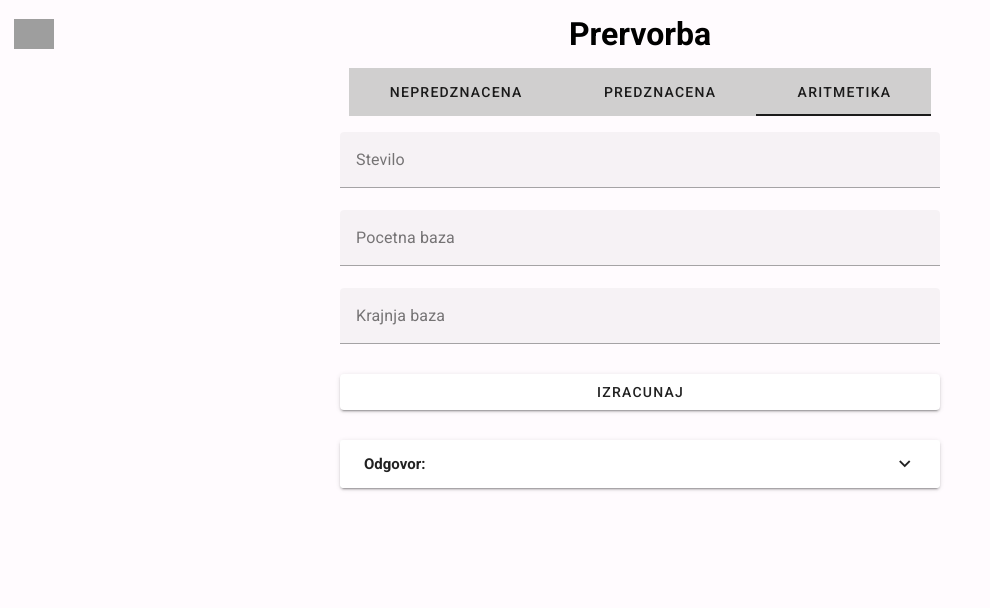
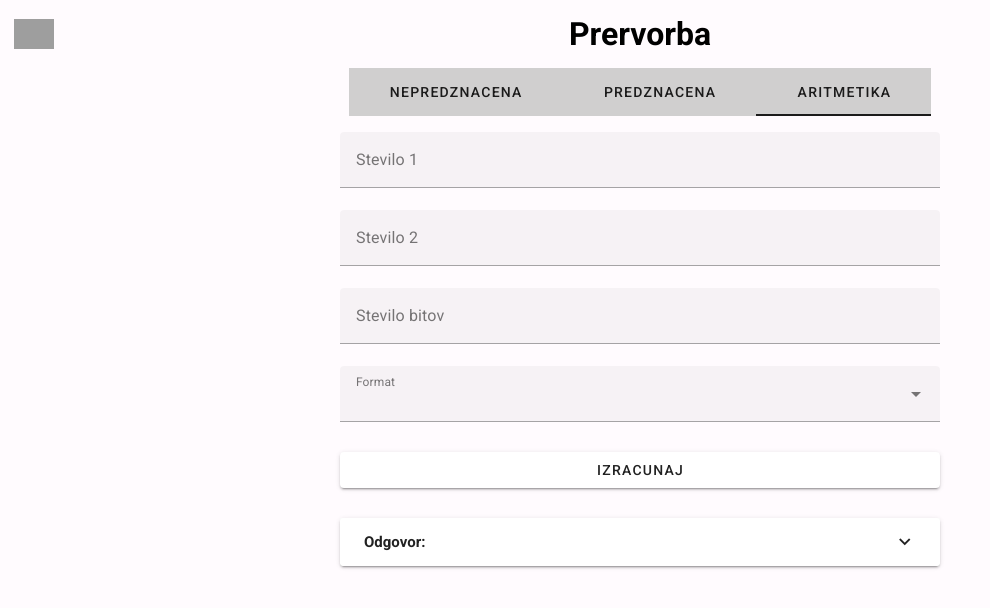
Before and after one commit to ARS-vaje/ARS-vaje.github.io, a Vue app: page /pretvorba in a window 1280 px wide. Both pictures are taken after a click on the tab "ARITMETIKA". Shown: the top 608 px of the page, without its empty margins (0-990 px from the left). Built offline with nearby package versions, Linux system fonts and the light colour scheme; grey boxes are pictures that could not be loaded.

Commit message:
Finished Aritmetika

```diff
--- a/src/components/PretvorbaComponents/Aritmetika.vue
+++ b/src/components/PretvorbaComponents/Aritmetika.vue
@@ -2,22 +2,28 @@
     <v-container fluid style="display: flex; align-items: center; flex-direction: column;">
         <!-- Ovde krece sadrzaj pod stranice-->
         <v-sheet width="600" style="background-color: transparent;">
-            <v-form @submit.prevent="submit"> <!--validate-on="submit lazy"-->
+            <v-form v-model="isFormValid" @submit.prevent="submit"> <!--validate-on="submit lazy"-->
                 <v-text-field
-                    v-model="num"
+                    v-model="num1"
                     :rules="rulesStev"
-                    label="Stevilo"
+                    label="Stevilo 1"
                 ></v-text-field>
                 <v-text-field
-                    v-model="b1"
-                    :rules="rulesNum"
-                    label="Pocetna baza"
+                    v-model="num2"
+                    :rules="rulesStev"
+                    label="Stevilo 2"
                 ></v-text-field>
                 <v-text-field
-                    v-model="b2"
+                    v-model="b"
                     :rules="rulesNum"
-                    label="Krajnja baza"
+                    label="Stevilo bitov"
                 ></v-text-field>
+                <v-select
+                    v-model="format"
+                    :items="formats"
+                    :rules="[v => !!v || 'Format is required']"
+                    label="Format"
+                ></v-select>
 
                 <v-btn
                     :loading="loading"
@@ -33,11 +39,11 @@
 
                 <v-expansion-panel>
                     <v-expansion-panel-title>
-                        <b>Odgovor: </b> {{ num2 }}
+                        <b>Odgovor: </b> {{odgovor }}
                     </v-expansion-panel-title>
                     <!-- Ovde krece postupak -->
                     <v-expansion-panel-text>
-                        <pre> {{ postopek }} </pre>
+                        <pre style="white-space: pre-wrap;"> {{ postopek }} </pre>
                     </v-expansion-panel-text>
 
                 </v-expansion-panel>
@@ -54,17 +60,24 @@ export default {
     name: 'PretvorbaNepredznacena',
     data: vm => ({
         loading: false,
-        num: '',
+        isFormValid: false,
+        num1: '',
         num2: '',
-        b1: '',
-        b2: '',
+        b: '',
+        format: '',
+        formats: [
+            'Nepredznaceno',
+            'Dvojiski komplement'
+        ],
+        odgovor: '',
         postopek: '',
         rulesNum: [
             (num:any) => {
                 if (Number(num) == num) return true
 
                 return 'Enter a valid number'
-            }
+            },
+            (v:any) => !!v || 'Number is required'
         ],
         rulesStev: [
             (s:any) => {
@@ -81,7 +94,8 @@ export default {
                     }
                 }
                 return true
-            }
+            },
+            (v:any) => !!v || 'Number is required'
         ],
         timeout: 0,
         panel: null,
@@ -104,108 +118,148 @@ export default {
             return c
         },
         async submit(event: any) {
+            if(!this.isFormValid) return
             this.loading = true
             this.readonly = false
             this.postopek = ''
-            let n = this.num.split('.')[0]
-            let nDec = this.num.split('.')[1]
-            if(!nDec) {
-                nDec = ''
-            }
-            let a = Number(this.b1)
-            let b = Number(this.b2)
-            //console.log('broj: ', n, ' ', nDec, ' baza 1: ', a, ' baza 2: ', b)
-            // Pretvaramo broj iz jedne u drugu bazu + treba da radi i za racionalne
-            // 1. ako broj nije u bazi 10 onda ga pretvorimo u bazu 10
-            let m = 0
-            let mDec = 0
-            if(a != 10) {
-                let pos1 = '' // za generalni deo postupka
-                let pos2 = '' // jer se u istom foru racunaju sve stvari
-                pos1 += 'Stevilo pretvorimo u bazo 10 \n'
-                if(nDec.length > 0){
-                    pos1 += n + '.' + nDec + '(' + a + ')' + ' = '
+
+            if(this.format == 'Nepredznaceno'){
+                let a = this.num1.split('')
+                let b = this.num2.split('')
+                let bits = []
+                let stbit =  Number(this.b)
+                let pos1 = ''
+                if(a.length < stbit){
+                    pos1 += 'Razirimo prvo stevilo na ' + stbit + ' bitov\n'
+                    while(a.length < stbit){ a.unshift('0') }
+                    pos1 += this.num1 + ' => ' + a.join('') + '\n'
+                }
+                if(b.length < stbit){
+                    pos1 += 'Razirimo drugo stevilo na ' + stbit + ' bitov\n'
+                    while(b.length < stbit){ b.unshift('0') }
+                    pos1 += this.num2 + ' => ' + b.join('') + '\n'
+                }
+                // zapis
+                if(pos1.length == 0){
+                    pos1 += ' ' + a.join('') + '\n'
                 }else{
-                    pos1 += n + '(' + a + ')' + ' = '
-                }
-                for(let i = 0; i < n.length; i++) {
-                    let c = n[i]
-                    pos1 += this.pretvori(c) + 'x' + a + '^' + (n.length - i - 1).toString() + ' + '
-                    let k = this.pretvori(c) * Math.pow(a, n.length - i - 1)
-                    m += k
-                    pos2 += k.toString() + ' + '
-                }
-                for(let i = 0; i < nDec.length; i++) {
-                    let c = nDec[i]
-                    pos1 += this.pretvori(c) + 'x' + a + '^' + (-1 - i).toString() + ' + '
-                    let k = this.pretvori(c) * Math.pow(a, -1 - i)
-                    mDec += k
-                    pos2 += k.toString() + ' + '
-                }
-                pos1 = pos1.substring(0, pos1.length - 2)
-                pos2 = pos2.substring(0, pos2.length - 2)
-                pos1 += ' = \n'
-                pos1 += '= ' + pos2 + ' = \n' + (m + mDec).toString()
-                this.postopek += pos1 + '\n\n'
-            }else{
-                m = Number(n)
-                mDec = Number('0.' + nDec)
-            }
-            console.log('m je ', m , ' mDec je ', mDec)
-            //this.num2 = n + nDec // <- ovo je broj u bazi 10, n njegov ceo deo i nDec njegov ulomljeni deo sa 0. na pocetku
-            //this.num2 = Number(n.toString() + '.' + nDec.toString())
-            let mCopy = m
-            let mDecCopy = mDec
-            if(b!=10){
-                // 2. Gledamo prvo ceo deo broja
-                let kon = ''
-                let pos1 = 'Pretvorimo stevilo iz baze 10 v bazo ' + b.toString() + '\n'
-                while(m > 0) {
-                    console.log('m je ', m, ' m % b je ', m%b)
-                    kon += this.pretvoriNazad( m % b )
-                    console.log('kon je ', kon)
-                    pos1 += m.toString() + ' / ' + b.toString() + ' = ' + Math.floor(m / b) + ' + ' + (m%b).toString() + '\n'
-                    m = Math.floor(m / b)
-                }
-                this.postopek += pos1 + '\n'
-                kon = this.reverse(kon)
-                console.log('konacno kon je ', kon)
-
-                // 3. Sada gledamo razlomljeni deo broja
-                let raz = ''
-                let x = mDec
-                pos1 = ''
-                //pos1 = x.toString() + ' x '  + b.toString() + ' = ' + (x*b).toString() + '\n'
-                //x = x * b
-                for(let i = 0; i < 10 && Number(x) == x; i++) {
-                    pos1 += x.toString() + ' x '  + b.toString() + ' = ' + (x*b).toString() + '\n'
-                    x = x * b
-                    console.log('x je ', x)
-                    raz += this.pretvoriNazad( Math.floor(x) )
-                    console.log('raz je ', raz)
-                    x = Number('0.' + x.toString().split('.')[1])
-                    //pos1 += x.toString() + ' x '  + b.toString() + ' = ' + (x*b).toString() + '\n'
-                    //x = x * b
+                    pos1 += '  ' + a.join('') + '\n'
                 }
 
+                pos1 += '+ ' + b.join('') + '\n'
+                pos1 += '-'.repeat(stbit+2) + '\n'
+                let o = 0
+                for(let i = stbit-1; i>=0; i--){
+                    let a1 = Number(a[i])
+                    let b1 = Number(b[i])
+                    let s = a1 + b1 + o
+                    if(s>1){
+                        s = s%2
+                        o = 1
+                    }else{
+                        o = 0
+                    }
+                    bits.unshift(s)
+                }
+                if(o!=0){
+                    pos1 += ' ' + o + bits.join('') + '\n'
+                    pos1 += 'pojavi se prenos\n'
+                }else{
+                    pos1 += '  ' + bits.join('') + '\n'
+                }
+                this.odgovor = bits.join('')
+                this.postopek = pos1
+            }else{
+                // 2'K
+                let pos1 = ''
+                let a = this.num1.split('')
+                if(a[0]=='-'){
+                    a.shift()
 
+                    for(let i = 0;i < a.length;i++){
+                        a[i] = Number(!Number(a[i])).toString()
+                    }
 
-                if(raz.length > 0 && Number(raz) != 0) {
-                    this.num2 = kon.toString() + '.' + raz.toString()
-                    this.postopek += pos1 + '\n'
-                } else {
-                    this.num2 = kon.toString()
+                    let s = 1
+                    let i = a.length - 1
+                    while(s == 1){
+                        a[i] = (Number(a[i])+1).toString()
+                        if(a[i]=='2'){
+                            a[i] = '0'
+                            i -= 1
+                        }else{
+                            s = 0
+                        }
+                    }
+                    pos1 += 'Ker prvo stevilo ima - spredi negiramo vse bite in pristejemo 1\n'
+                    pos1 += this.num1 + ' => ' + a.join('') + '\n'
                 }
-                if(nDec.length > 0) {
-                    nDec = '.' + nDec
+                let b = this.num2.split('')
+                if(b[0]=='-'){
+                    b.shift()
+                    for(let i = 0;i < b.length;i++){
+                        b[i] = Number(!Number(b[i])).toString()
+                    }
+                    let s = 1
+                    let i = b.length - 1
+                    while(s == 1){
+                        b[i] = (Number(b[i])+1).toString()
+                        if(b[i]=='2'){
+                            b[i] = '0'
+                            i -= 1
+                        }else{
+                            s = 0
+                        }
+                    }
+                    pos1 += 'Ker drugo stevilo ima - spredi negiramo vse bite in pristejemo 1\n'
+                    pos1 += this.num2 + ' => ' + b.join('') + '\n'
                 }
-                if(a!=10){
-                    this.postopek += n + nDec + '(' + a + ')' + ' = ' + (mCopy + mDecCopy).toString() + ' = ' + this.num2 + '(' + b.toString() + ')' + '\n'
+                let bits = []
+                let stbit =  Number(this.b)
+
+                if(a.length < stbit){
+                    pos1 += 'Razirimo prvo stevilo na ' + stbit + ' bitov\n'
+                    while(a.length < stbit){ a.unshift(a[0]) }
+                    pos1 += this.num1 + ' => ' + a.join('') + '\n'
+                }
+                if(b.length < stbit){
+                    pos1 += 'Razirimo drugo stevilo na ' + stbit + ' bitov\n'
+                    while(b.length < stbit){ b.unshift(b[0]) }
+                    pos1 += this.num2 + ' => ' + b.join('') + '\n'
+                }
+                // zapis
+                if(pos1.length == 0){
+                    pos1 += ' ' + a.join('') + '\n'
                 }else{
-                    this.postopek += n + nDec + '(' + a + ')' + ' = ' + this.num2 + '(' + b.toString() + ')' + '\n'
+                    pos1 += '  ' + a.join('') + '\n'
                 }
-            }else{
-                this.num2 = (m+mDec).toString()
+
+                pos1 += '+ ' + b.join('') + '\n'
+                pos1 += '-'.repeat(stbit+2) + '\n'
+                let o = 0
+                for(let i = stbit-1; i>=0; i--){
+                    let a1 = Number(a[i])
+                    let b1 = Number(b[i])
+                    let s = a1 + b1 + o
+                    if(s>1){
+                        s = s%2
+                        o = 1
+                    }else{
+                        o = 0
+                    }
+                    bits.unshift(s)
+                }
+                if(o!=0){
+                    pos1 += ' ' + o + bits.join('') + '\n'
+                    pos1 += 'pojavi se prenos\n'
+                }else{
+                    pos1 += '  ' + bits.join('') + '\n'
+                }
+                if((Number(a[0])==0 && Number(b[0])==0 && Number(bits[0])==1)||(Number(a[0])==1 && Number(b[0])==1 && Number(bits[0])==0)){
+                    pos1 += 'pojavi se preliv\n'
+                }
+                this.odgovor = bits.join('')
+                this.postopek = pos1
             }
 
             this.loading = false
--- a/src/components/PretvorbaComponents/PretvorbaNepredznacena.vue
+++ b/src/components/PretvorbaComponents/PretvorbaNepredznacena.vue
@@ -37,7 +37,7 @@
                     </v-expansion-panel-title>
                     <!-- Ovde krece postupak -->
                     <v-expansion-panel-text>
-                        <pre> {{ postopek }} </pre>
+                        <pre style="white-space: pre-wrap;"> {{postopek }} </pre>
                     </v-expansion-panel-text>
 
                 </v-expansion-panel>
--- a/src/components/PretvorbaComponents/PretvorbaPredznacena.vue
+++ b/src/components/PretvorbaComponents/PretvorbaPredznacena.vue
@@ -38,7 +38,7 @@
                     </v-expansion-panel-title>
                     <!-- Ovde krece postupak -->
                     <v-expansion-panel-text>
-                        <pre style="white-space: pre-wrap;"> {{ postopek }} </pre>
+                        <pre style="white-space: pre-wrap;"> {{postopek }} </pre>
                     </v-expansion-panel-text>
 
                 </v-expansion-panel>
@@ -224,7 +224,7 @@ export default {
             }
 
             if(this.format == 'Baza 10 => Dvojiski Komplement') {
-                if(( Number(this.num) ) >= Math.pow(2, stbit-1) || ( Number(this.num) ) <= -Math.pow(2, stbit)){
+                if(( Number(this.num) ) >= Math.pow(2, stbit-1) || ( Number(this.num) ) <= -Math.pow(2, stbit-1)){
                     this.odgovor = 'Napaka: Stevilo je ven obsega formata'
                     this.postopek = 'Obseg formata z odmikom: [-' + Math.pow(2, stbit-1) + ', ' + (Math.pow(2, stbit-1) - 1) + ']'
                 }else{
@@ -358,7 +358,7 @@ export default {
                     bits.shift()
                 }
                 while(bits.length < stbit) {
-                    bits.unshift('0')
+                    bits.unshift(bits[0])
                 }
                 while(bits.length > stbit) {
                     bits.shift()
```
